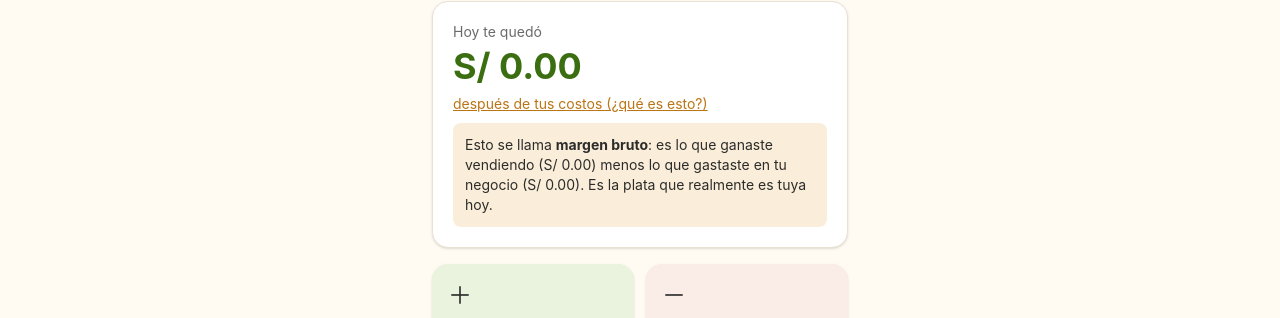
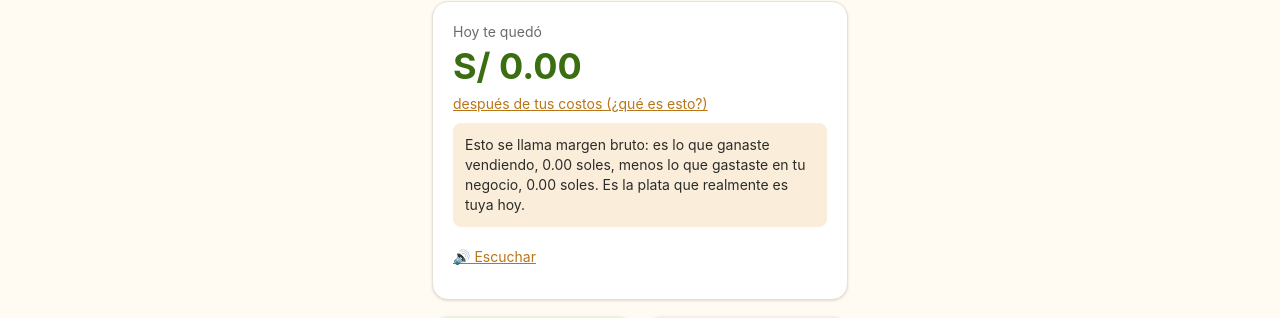
Before and after one commit to ari934j-coder/chambapunche, a Next.js app: page / in a window 1280 px wide. Both pictures are taken after a click on the button "después de tus costos (¿qué es esto?)". Shown: the part 71-389 px from the top of the page. Built offline with nearby package versions, Linux system fonts and the light colour scheme; no server answers; the database is empty.

Commit message:
Doble canal: agregar boton de escuchar en margen bruto y en cada concepto de Aprender

```diff
--- a/src/app/aprender/page.tsx
+++ b/src/app/aprender/page.tsx
@@ -1,6 +1,7 @@
 "use client";
 import { useState } from "react";
 import { BarraNavegacion } from "@/components/punchi/BarraNavegacion";
+import { useVozPunchi } from "@/lib/useVozPunchi";
 
 const CONCEPTOS = [
   {
@@ -31,6 +32,7 @@ const CONCEPTOS = [
 
 export default function PantallaAprender() {
   const [abierto, setAbierto] = useState<number | null>(null);
+  const { reproducirVoz, reproduciendo } = useVozPunchi();
 
   return (
     <main className="min-h-screen px-4 py-6 max-w-md mx-auto pb-24">
@@ -43,25 +45,37 @@ export default function PantallaAprender() {
         {CONCEPTOS.map((c, i) => {
           const estaAbierto = abierto === i;
           return (
-            <button
+            <div
               key={c.titulo}
-              onClick={() => setAbierto(estaAbierto ? null : i)}
-              className="text-left rounded-xl p-4"
+              className="rounded-xl p-4"
               style={{ backgroundColor: "var(--color-tarjeta)", border: "1px solid var(--color-borde)" }}
             >
-              <div className="flex justify-between items-center">
+              <button
+                onClick={() => setAbierto(estaAbierto ? null : i)}
+                className="w-full text-left flex justify-between items-center"
+              >
                 <div>
                   <p className="font-semibold">{c.titulo}</p>
                   <p className="text-sm" style={{ opacity: 0.6 }}>{c.resumen}</p>
                 </div>
                 <span style={{ opacity: 0.5 }}>{estaAbierto ? "▲" : "▼"}</span>
-              </div>
+              </button>
               {estaAbierto && (
-                <p className="text-sm mt-3 p-3 rounded-lg" style={{ backgroundColor: "var(--color-marca-suave)" }}>
-                  {c.explicacion}
-                </p>
+                <>
+                  <p className="text-sm mt-3 p-3 rounded-lg" style={{ backgroundColor: "var(--color-marca-suave)" }}>
+                    {c.explicacion}
+                  </p>
+                  <button
+                    onClick={() => reproducirVoz(c.explicacion)}
+                    disabled={reproduciendo}
+                    className="mt-2 text-sm underline"
+                    style={{ color: "var(--color-marca)", minHeight: 44 }}
+                  >
+                    {reproduciendo ? "Hablando..." : "🔊 Escuchar"}
+                  </button>
+                </>
               )}
-            </button>
+            </div>
           );
         })}
       </div>
--- a/src/components/punchi/TarjetaGanancia.tsx
+++ b/src/components/punchi/TarjetaGanancia.tsx
@@ -1,5 +1,6 @@
 "use client";
 import { useState } from "react";
+import { useVozPunchi } from "@/lib/useVozPunchi";
 
 export function TarjetaGanancia({
   totalVentas,
@@ -9,7 +10,12 @@ export function TarjetaGanancia({
   totalGastos: number;
 }) {
   const [mostrarExplicacion, setMostrarExplicacion] = useState(false);
+  const { reproducirVoz, reproduciendo } = useVozPunchi();
   const ganancia = totalVentas - totalGastos;
+
+  const explicacion = `Esto se llama margen bruto: es lo que ganaste vendiendo, ${totalVentas.toFixed(
+    2
+  )} soles, menos lo que gastaste en tu negocio, ${totalGastos.toFixed(2)} soles. Es la plata que realmente es tuya hoy.`;
 
   return (
     <div
@@ -30,11 +36,19 @@ export function TarjetaGanancia({
         después de tus costos (¿qué es esto?)
       </button>
       {mostrarExplicacion && (
-        <p className="text-sm mt-2 p-3 rounded-lg" style={{ backgroundColor: "var(--color-marca-suave)" }}>
-          Esto se llama <strong>margen bruto</strong>: es lo que ganaste vendiendo
-          (S/ {totalVentas.toFixed(2)}) menos lo que gastaste en tu negocio
-          (S/ {totalGastos.toFixed(2)}). Es la plata que realmente es tuya hoy.
-        </p>
+        <>
+          <p className="text-sm mt-2 p-3 rounded-lg" style={{ backgroundColor: "var(--color-marca-suave)" }}>
+            {explicacion}
+          </p>
+          <button
+            onClick={() => reproducirVoz(explicacion)}
+            disabled={reproduciendo}
+            className="mt-2 text-sm underline"
+            style={{ color: "var(--color-marca)", minHeight: 44 }}
+          >
+            {reproduciendo ? "Hablando..." : "🔊 Escuchar"}
+          </button>
+        </>
       )}
     </div>
   );
--- /dev/null
+++ b/src/lib/useVozPunchi.ts
@@ -0,0 +1,30 @@
+"use client";
+import { useState } from "react";
+
+export function useVozPunchi() {
+  const [reproduciendo, setReproduciendo] = useState(false);
+
+  async function reproducirVoz(texto: string) {
+    setReproduciendo(true);
+    try {
+      const res = await fetch("/api/voz", {
+        method: "POST",
+        headers: { "Content-Type": "application/json" },
+        body: JSON.stringify({ texto }),
+      });
+      if (!res.ok) {
+        console.error("Error de voz:", await res.text());
+        return;
+      }
+      const blob = await res.blob();
+      const audio = new Audio(URL.createObjectURL(blob));
+      await audio.play().catch((e) => console.error("Bloqueo de autoplay:", e));
+    } catch (e) {
+      console.error("Error de voz:", e);
+    } finally {
+      setReproduciendo(false);
+    }
+  }
+
+  return { reproducirVoz, reproduciendo };
+}
```
